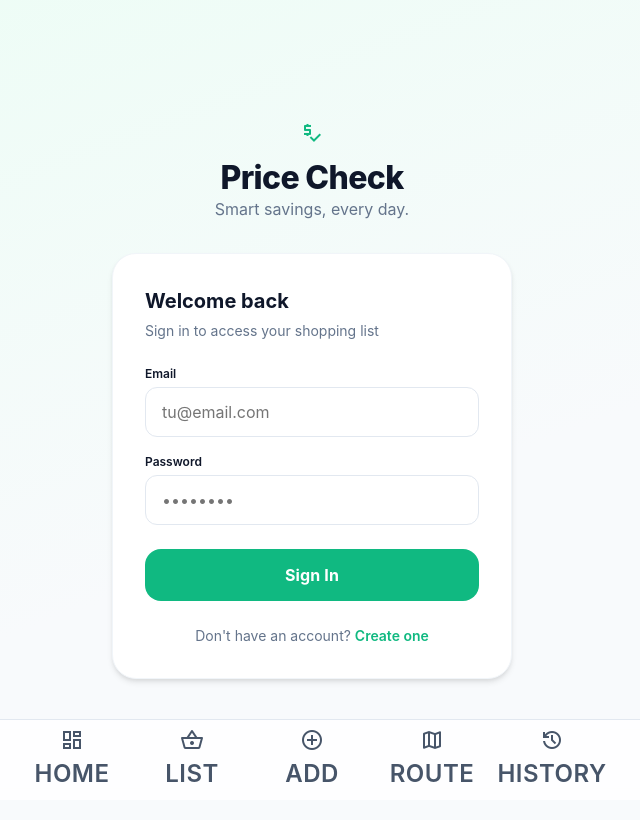
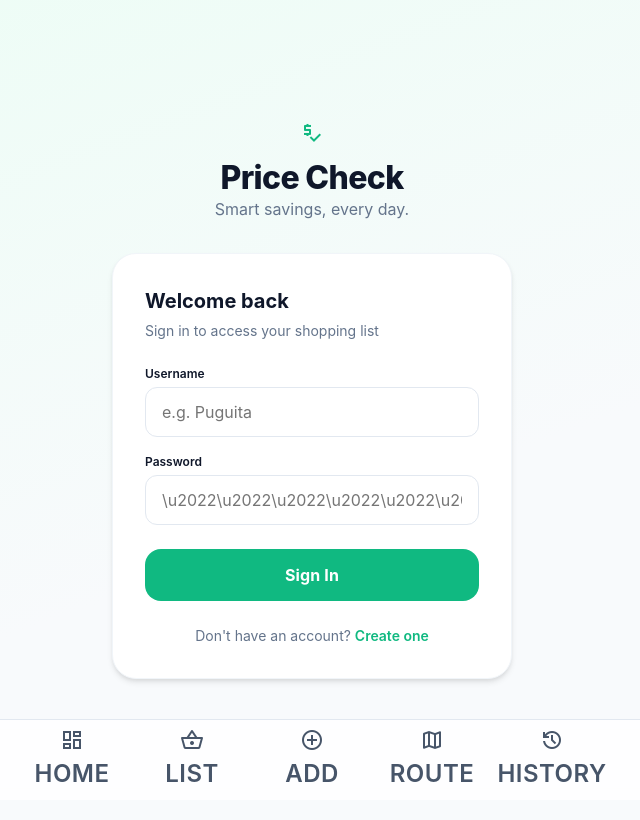
Before and after one commit to MontyMcFly/Price-Check, a Next.js app: page /login in a window 1280 px wide. Shown: the top 820 px of the page, without its empty margins (328-968 px from the left). Built offline with nearby package versions, Linux system fonts and the light colour scheme; no server answers.

Commit message:
Remove email requirement - login/signup with username and password only

```diff
--- a/src/app/login/page.tsx
+++ b/src/app/login/page.tsx
@@ -2,14 +2,13 @@
 
 import { useState } from 'react';
 import { supabase } from '@/lib/supabase';
-import { useAuth } from '@/lib/auth-context';
 import { useRouter } from 'next/navigation';
 import Link from 'next/link';
 import styles from './page.module.css';
 
 export default function Login() {
   const router = useRouter();
-  const [email, setEmail] = useState('');
+  const [username, setUsername] = useState('');
   const [password, setPassword] = useState('');
   const [loading, setLoading] = useState(false);
   const [error, setError] = useState('');
@@ -19,10 +18,13 @@ export default function Login() {
     setLoading(true);
     setError('');
 
+    // Generate the internal email from username
+    const email = `${username.trim().toLowerCase()}@pricecheck.app`;
+
     const { error } = await supabase.auth.signInWithPassword({ email, password });
 
     if (error) {
-      setError(error.message);
+      setError('Invalid username or password.');
       setLoading(false);
     } else {
       router.push('/');
@@ -45,15 +47,16 @@ export default function Login() {
 
         <form onSubmit={handleLogin} className={styles.form}>
           <div className={styles.inputGroup}>
-            <label className="label-sm">Email</label>
+            <label className="label-sm">Username</label>
             <input
-              type="email"
-              id="email"
-              value={email}
-              onChange={e => setEmail(e.target.value)}
+              type="text"
+              id="username"
+              value={username}
+              onChange={e => setUsername(e.target.value)}
               required
-              placeholder="tu@email.com"
+              placeholder="e.g. Puguita"
               className={styles.input}
+              autoCapitalize="none"
             />
           </div>
           <div className={styles.inputGroup}>
@@ -64,7 +67,7 @@ export default function Login() {
               value={password}
               onChange={e => setPassword(e.target.value)}
               required
-              placeholder="••••••••"
+              placeholder="\u2022\u2022\u2022\u2022\u2022\u2022\u2022\u2022"
               className={styles.input}
             />
           </div>
```
Also changed, not shown: src/app/signup/page.tsx (+18 -16 lines).
